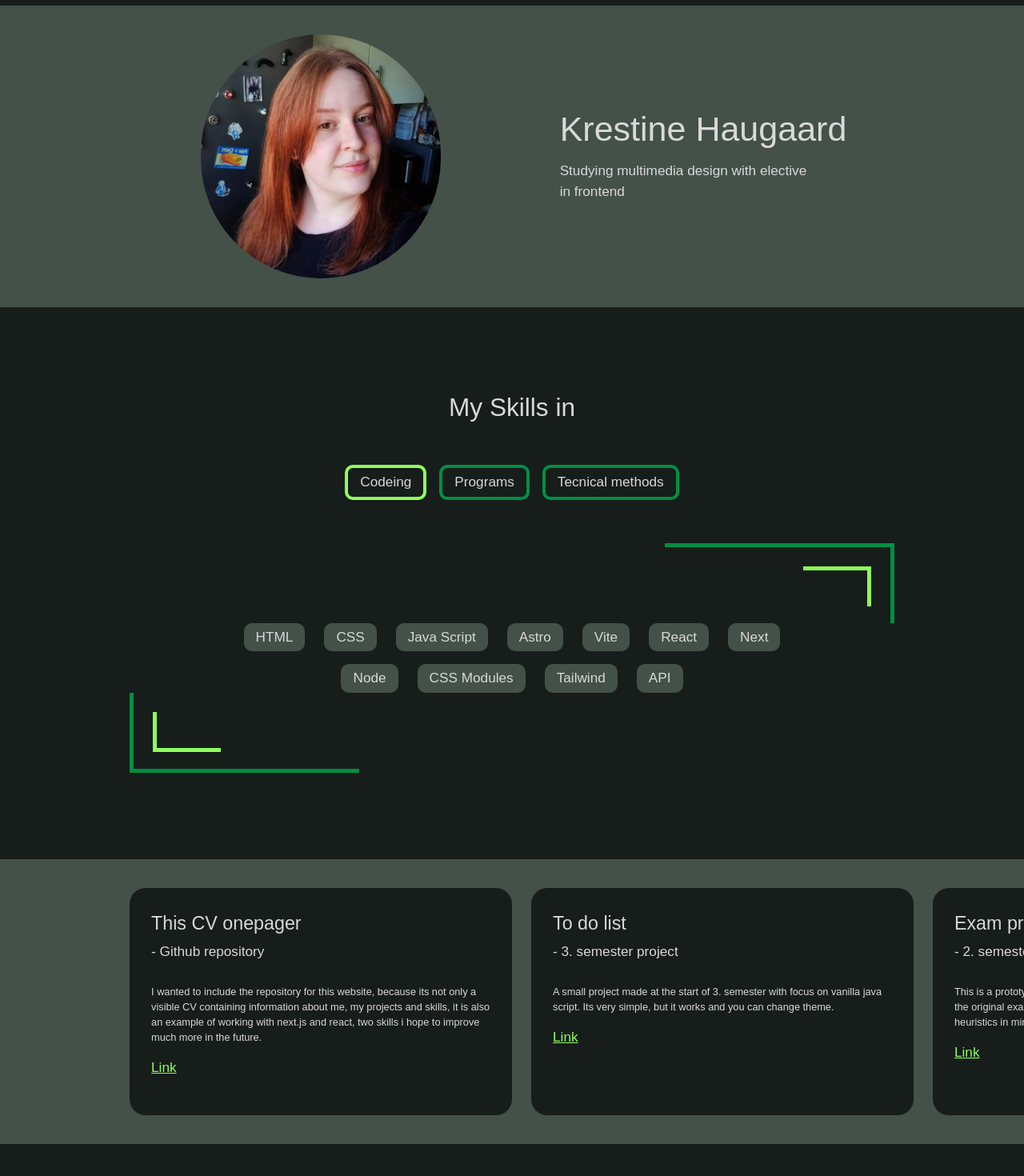
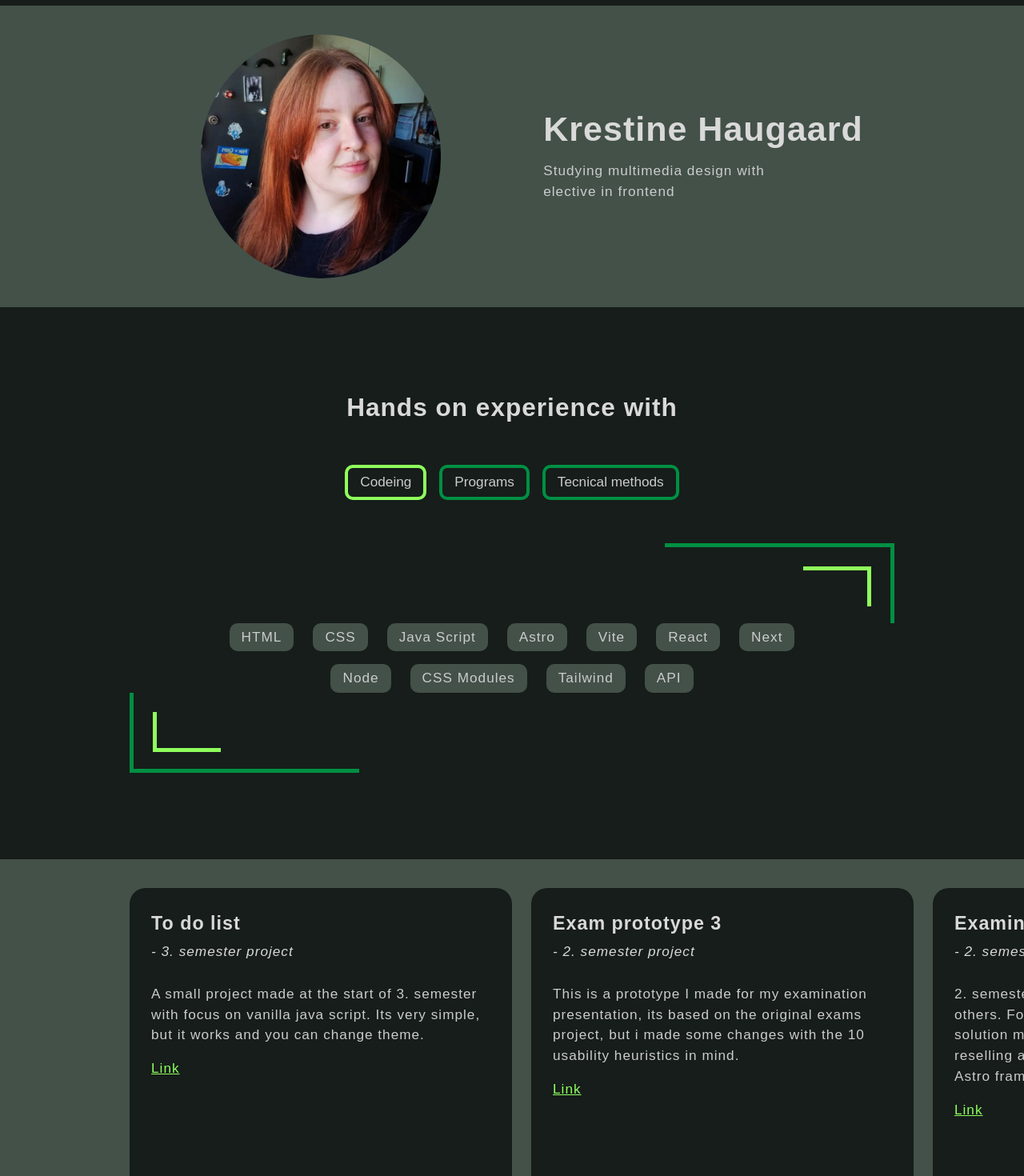
Before and after one commit to krestineHaugaard/cv_onepage, a Next.js app: page / in a window 1280 px wide. Shown: the part 220-1690 px from the top of the page at 80% size. Built offline with nearby package versions, Linux system fonts and the light colour scheme.

Commit message:
small update

```diff
--- a/src/components/CardShelf.jsx
+++ b/src/components/CardShelf.jsx
@@ -4,13 +4,6 @@ import CardForCardShelf from "./CardForCardShelf";
 export default function CardShelf() {
   return (
     <section className={`${styles.shelf} full-width`}>
-      <CardForCardShelf
-        data-theme="light"
-        title="This CV onepager"
-        semester="Github repository"
-        text="I wanted to include the repository for this website, because its not only a visible CV containing information about me, my projects and skills, it is also an example of working with next.js and react, two skills i hope to improve  much more in the future."
-        link="https://github.com/krestineHaugaard/cv_onepage"
-      />
       <CardForCardShelf
         title="To do list"
         semester="3. semester project"
@@ -47,6 +40,12 @@ export default function CardShelf() {
         text="This was our first introduction to java script. Everything in this game is designed, drawn and coded by me. It could be optimized a lot, especially the java script code, but i still think is a pretty solid mini game for a 1. semester student. Also this game is 100% satire, its designed around the all scots and irishmen hate England joke."
         link="https://krestinehaugaard.github.io/animations_tema_1_semester_mmd/spil.html"
       />
+      <CardForCardShelf
+        title="This CV onepager"
+        semester="Github repository"
+        text="I wanted to include the repository for this website, because its not only a visible CV containing information about me, my projects and skills, it is also an example of working with next.js and react, two skills i hope to improve  much more in the future."
+        link="https://github.com/krestineHaugaard/cv_onepage"
+      />
     </section>
   );
 }
--- a/src/components/SkillsShelf.jsx
+++ b/src/components/SkillsShelf.jsx
@@ -67,7 +67,7 @@ export default function SkillsShelf() {
 
   return (
     <section>
-      <h2 className="alignCenter">My Skills in</h2>
+      <h2 className="alignCenter">Hands on experience with</h2>
       <div className={skillStyles.layout}>
         <button
           className={`${skillStyles.btn} ${
--- a/src/styles/CardForCardShelf.module.css
+++ b/src/styles/CardForCardShelf.module.css
@@ -6,7 +6,6 @@
   scroll-snap-align: center;
   padding: var(--space-m);
   & p {
-    font-size: var(--step--1);
     --flow-space: var(--space-m);
   }
 }
--- a/src/styles/CardShelf.module.css
+++ b/src/styles/CardShelf.module.css
@@ -1,5 +1,5 @@
 .shelf {
-  background-color: var(--section-bgcol-1);
+  background-color: var(--section-bgcol-2);
   padding-inline: calc((100% - var(--content-max-width)) / 2);
   display: flex;
   gap: 1.5rem;
--- a/src/styles/globals.css
+++ b/src/styles/globals.css
@@ -66,19 +66,19 @@
   --card-bgcol: hsla(150, 12%, 10%, 1);
   --title-col-1: hsla(0, 0%, 85%, 1);
   --title-col-2: hsla(101, 100%, 68%, 1);
-  --font-col: hsla(0, 0%, 85%, 1);
+  --font-col: hsla(0, 0%, 80%, 1);
   --decoration-col-1: hsla(148, 100%, 28%, 1);
   --decoration-col-2: hsla(101, 100%, 68%, 1);
 }
 
 [data-theme="light"] {
-  --background-col: hsla(92, 100%, 95%, 1);
+  --background-col: rgb(243, 253, 237);
   --section-bgcol-1: hsla(67, 29%, 51%, 1);
-  --section-bgcol-2: linear-gradient(97deg, #38382c 10.36%, #818170 75.15%);
+  --section-bgcol-2: rgb(66, 66, 52);
   --card-bgcol: hsla(92, 100%, 95%, 1);
   --title-col-1: hsla(60, 12%, 20%, 1);
   --title-col-2: hsla(60, 12%, 20%, 1);
-  --font-col: hsla(60, 12%, 20%, 1);
+  --font-col: rgb(39, 39, 31);
   --decoration-col-1: hsla(68, 31%, 35%, 1);
   --decoration-col-2: hsla(67, 29%, 51%, 1);
 }
@@ -88,6 +88,7 @@ body {
   font-size: var(--step-0);
   color: var(--font-col);
   font-weight: var(--font-regular);
+  letter-spacing: 1px;
 }
 
 .flow > * + * {
@@ -96,22 +97,30 @@ body {
 
 h1 {
   font-size: var(--step-3);
+  color: var(--title-col-1);
   --flow-space: var(--space-xl);
+  font-weight: var(--font-semi-bold);
 }
 
 h2 {
   font-size: var(--step-2);
+  color: var(--title-col-1);
   --flow-space: var(--space-l);
+  font-weight: var(--font-semi-bold);
 }
 
 h3 {
   font-size: var(--step-1);
+  color: var(--title-col-1);
   --flow-space: var(--space-xs);
+  font-weight: var(--font-semi-bold);
 }
 
 h4 {
   font-size: var(--step-o);
+  color: var(--title-col-1);
   --flow-space: var(--space-3xs);
+  font-style: oblique;
 }
 
 .alignCenter {
```
